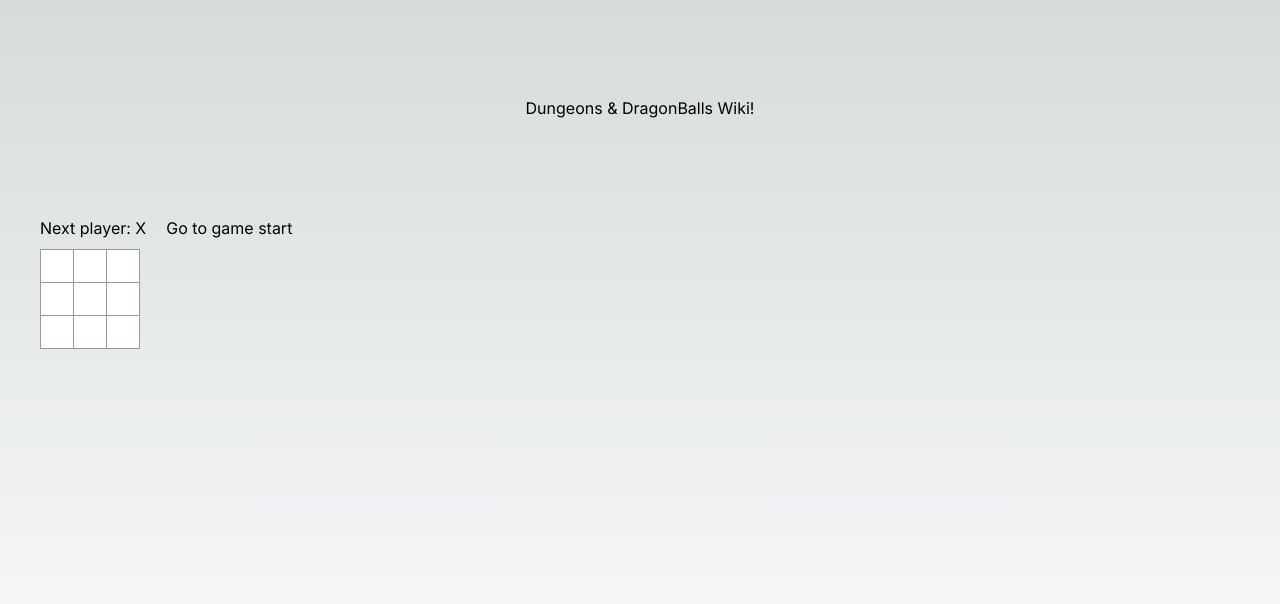
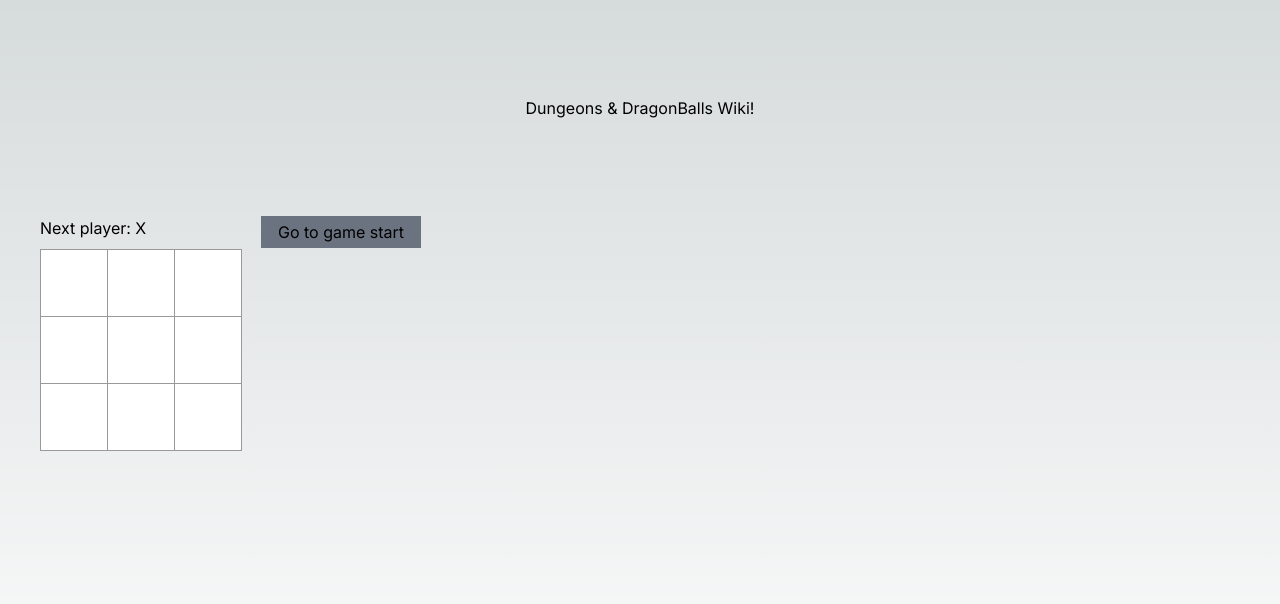
Before and after one commit to KylePep/ddbwiki, a Next.js app: page / in a window 1280 px wide. Shown: the top 604 px of the page. Built offline with nearby package versions, Linux system fonts and the light colour scheme.

Commit message:
More tailwind css to enhance readability of tictactoe elements

```diff
--- a/app/globals.css
+++ b/app/globals.css
@@ -31,16 +31,16 @@ ul {
   background: #fff;
   border: 1px solid #999;
   float: left;
-  font-size: 24px;
+  font-size: 48px;
   font-weight: bold;
   color: black;
-  line-height: 34px;
-  height: 34px;
+  line-height: 68px;
+  height: 68px;
   margin-right: -1px;
   margin-top: -1px;
   padding: 0;
   text-align: center;
-  width: 34px;
+  width: 68px;
 }
 
 .board-row:after {
--- a/app/tictactoe.tsx
+++ b/app/tictactoe.tsx
@@ -78,7 +78,7 @@ export default function Game(){
     }
     return (
       <li key={move}>
-        <button onClick={() => jumpTo(move)}>{description}</button>
+        <button className='bg-gray-500 hover:bg-gray-700 py-1 px-2 mb-1 min-w-40' onClick={() => jumpTo(move)}>{description}</button>
       </li>
     )
   }
```
